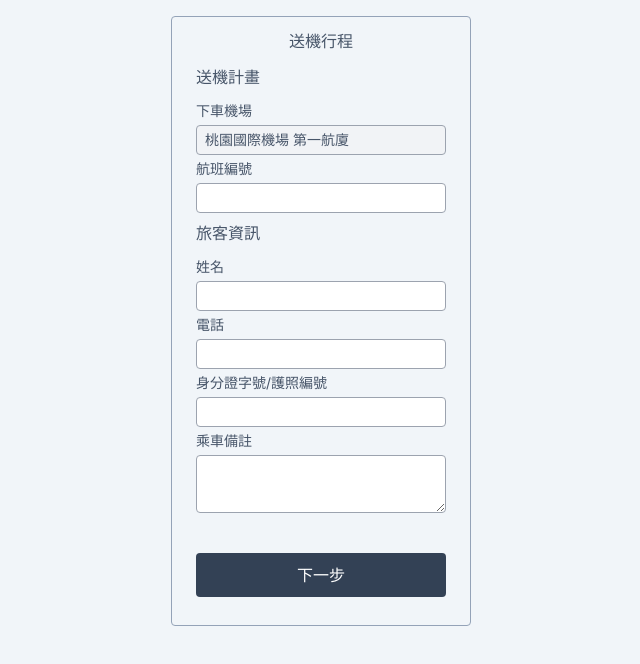
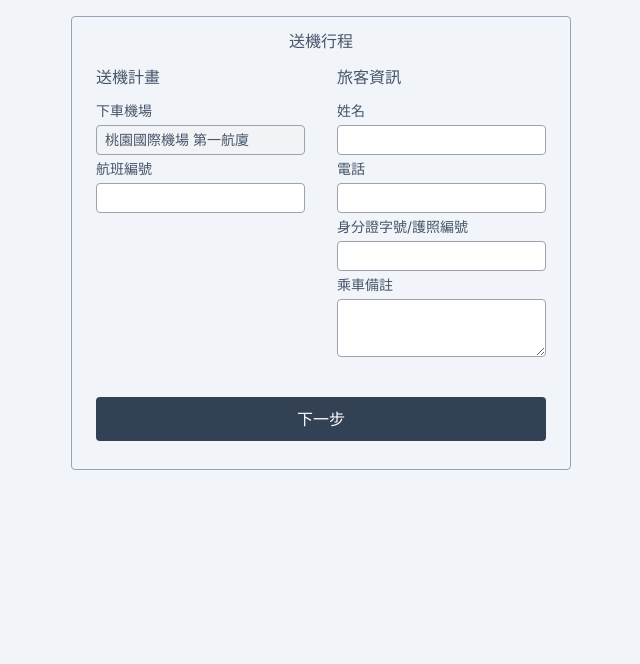
Before and after one commit to AllenLin0321/itinerary, a Next.js app: page / in a window 1280 px wide. Shown: the top 664 px of the page, without its empty margins (319-959 px from the left). Built offline with nearby package versions, Linux system fonts and the light colour scheme.

Commit message:
style: add RWD

```diff
--- a/src/app/App.tsx
+++ b/src/app/App.tsx
@@ -19,7 +19,9 @@ export default function App() {
   console.log("errors: ", errors);
 
   return (
-    <form onSubmit={handleSubmit(onSubmit)} className='w-full'>
+    <form onSubmit={handleSubmit(onSubmit)} className='w-full flex flex-col'>
+      <div className='flex gap-8 sm:flex-row flex-col'>
+        <div>
           <h2 className='text-slate-600 my-2'>送機計畫</h2>
           <Input
             label='下車機場'
@@ -38,12 +40,13 @@ export default function App() {
               required: ERROR_MESSAGES.REQUIRED,
               pattern: {
                 value: /^[a-zA-Z0-9]+$/,
-            message: "只可輸入英文大小寫以及數字",
+                message: ERROR_MESSAGES.ONLY_ALPHABET_AND_NUMBER,
               },
             }}
             errors={errors}
           />
-
+        </div>
+        <div>
           <h2 className='text-slate-600 my-2'>旅客資訊</h2>
           <Input
             label='姓名'
@@ -54,7 +57,7 @@ export default function App() {
               required: ERROR_MESSAGES.REQUIRED,
               pattern: {
                 value: /^[a-zA-Z\s]+$/,
-            message: "只可輸入英文大小寫以及空白",
+                message: ERROR_MESSAGES.ONLY_ALPHABET_AND_SPACE,
               },
             }}
             errors={errors}
@@ -68,7 +71,7 @@ export default function App() {
               required: ERROR_MESSAGES.REQUIRED,
               pattern: {
                 value: /^[0-9]+$/,
-            message: "只可接受數字",
+                message: ERROR_MESSAGES.ONLY_NUMBER,
               },
             }}
             errors={errors}
@@ -82,7 +85,7 @@ export default function App() {
               required: ERROR_MESSAGES.REQUIRED,
               pattern: {
                 value: /^[a-zA-Z0-9]+$/,
-            message: "只可輸入英文大小寫以及數字",
+                message: ERROR_MESSAGES.ONLY_ALPHABET_AND_NUMBER,
               },
             }}
             errors={errors}
@@ -90,6 +93,9 @@ export default function App() {
           <Label label='乘車備註'>
             <textarea {...register("note", {})} />
           </Label>
+        </div>
+      </div>
+
       <Button>下一步</Button>
     </form>
   );
--- a/src/app/components/Input.tsx
+++ b/src/app/components/Input.tsx
@@ -9,11 +9,15 @@ export default function Input({
   errors,
   ...rest
 }) {
+  console.log("errors: ", errors[name]);
+
   return (
     <>
       <Label label={label} />
       <input
-        className='text-slate-600 text-sm leading-loose w-full'
+        className={`text-slate-600 text-sm leading-loose w-full ${
+          errors[name] && "border-red-500 border-2"
+        }`}
         {...rest}
         {...register(name, { ...config })}
       />
--- a/src/app/constants/errorMessages.js
+++ b/src/app/constants/errorMessages.js
@@ -1,5 +1,8 @@
 const ERROR_MESSAGES = {
   REQUIRED: "必填",
+  ONLY_ALPHABET_AND_NUMBER: "只可輸入英文大小寫以及數字",
+  ONLY_ALPHABET_AND_SPACE: "只可輸入英文大小寫以及空白",
+  ONLY_NUMBER: "只可接受數字",
 };
 
 export default ERROR_MESSAGES;
```
Lines whose indentation alone changed are shown as unchanged.
